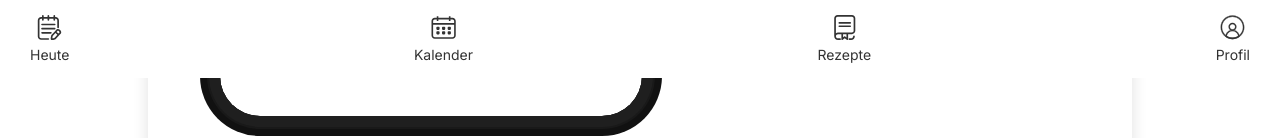
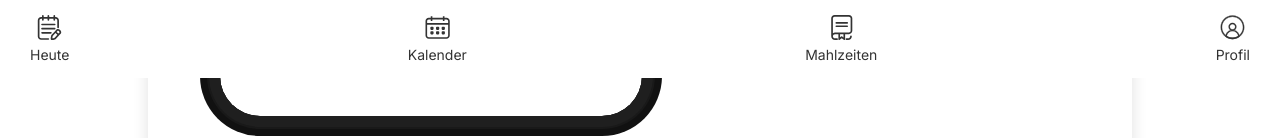
Before and after one commit to ingbeck/TrackMyMeal, a React (Vite) app in the folder frontend/: page / in a window 1280 px wide. Shown: the part 722-860 px from the top of the page. Built offline with nearby package versions, Linux system fonts and the light colour scheme; no server answers; the HTML template or start-up script is replaced by a standard one.

Commit message:
change navbar button name

```diff
--- a/frontend/src/components/Navbar.tsx
+++ b/frontend/src/components/Navbar.tsx
@@ -41,7 +41,7 @@ export default function Navbar(props: Readonly<NavbarProps>) {
                    className={props.currentRoute == appUrl+recipesRoute ? "navbar-item-active" : "navbar-item"}>
                     <div>
                         <img src={RecipeIcon} alt={""}/>
-                        <span>Rezepte</span>
+                        <span>Mahlzeiten</span>
                     </div>
                 </button>
                 <button onClick={() => navigate(profileRoute)}
```
